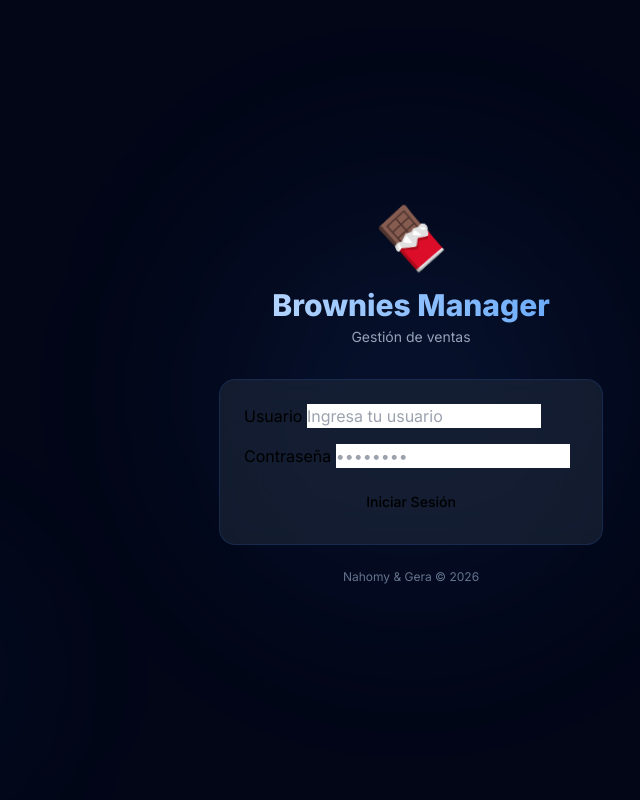
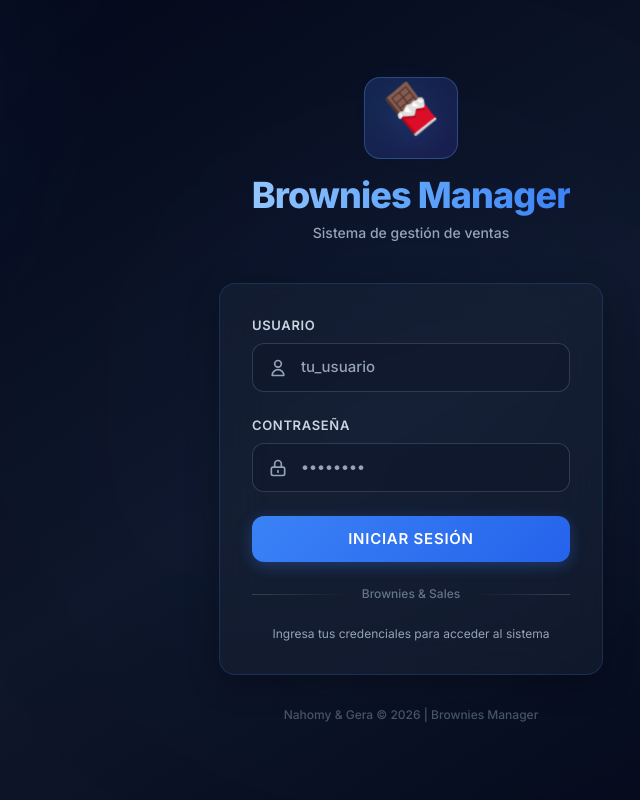
Before and after one commit to XxLGTOxX/brownies, a FastAPI app: page /login in a window 1280 px wide. Shown: the whole page, without its empty margins (229-869 px from the left). Run offline with FastAPI, Linux system fonts and the light colour scheme; parts of the project's set-up code (start-up, migrations or seed data) failed here and were passed over; some libraries are stand-ins or nearby versions.

Commit message:
Redesign login page with improved visuals, animations, and modern UI

```diff
--- a/templates/login.html
+++ b/templates/login.html
@@ -34,9 +34,80 @@
         }
 
         .glass-card {
-            background: rgba(30, 41, 59, 0.6);
+            background: rgba(30, 41, 59, 0.4);
             backdrop-filter: blur(24px);
-            border: 1px solid rgba(59, 130, 246, 0.15);
+            -webkit-backdrop-filter: blur(24px);
+            border: 1px solid rgba(59, 130, 246, 0.2);
+            box-shadow: 0 8px 32px rgba(0, 0, 0, 0.3);
+        }
+
+        .glass-card:hover {
+            border-color: rgba(59, 130, 246, 0.3);
+            box-shadow: 0 8px 40px rgba(59, 130, 246, 0.1);
+        }
+
+        .input-field {
+            width: 100%;
+            background: rgba(15, 23, 42, 0.6);
+            border: 1px solid rgba(148, 163, 184, 0.25);
+            border-radius: 12px;
+            padding: 12px 16px;
+            color: #f1f5f9;
+            font-size: 15px;
+            outline: none;
+            transition: all 0.3s ease;
+            font-weight: 500;
+        }
+
+        .input-field::placeholder {
+            color: #94a3b8;
+        }
+
+        .input-field:focus {
+            border-color: #3b82f6;
+            background: rgba(15, 23, 42, 0.8);
+            box-shadow: 0 0 0 3px rgba(59, 130, 246, 0.15), inset 0 0 0 1px rgba(59, 130, 246, 0.1);
+        }
+
+        .input-field:hover:not(:focus) {
+            border-color: rgba(148, 163, 184, 0.35);
+        }
+
+        .label {
+            display: block;
+            font-size: 13px;
+            font-weight: 600;
+            color: #cbd5e1;
+            margin-bottom: 8px;
+            text-transform: uppercase;
+            letter-spacing: 0.05em;
+        }
+
+        .btn-submit {
+            width: 100%;
+            background: linear-gradient(135deg, #3b82f6 0%, #2563eb 100%);
+            color: white;
+            padding: 12px 16px;
+            border-radius: 12px;
+            font-weight: 600;
+            font-size: 15px;
+            border: none;
+            cursor: pointer;
+            transition: all 0.3s ease;
+            box-shadow: 0 4px 15px rgba(59, 130, 246, 0.3);
+            text-transform: uppercase;
+            letter-spacing: 0.05em;
+        }
+
+        .btn-submit:hover {
+            background: linear-gradient(135deg, #60a5fa 0%, #3b82f6 100%);
+            box-shadow: 0 6px 25px rgba(59, 130, 246, 0.4);
+            transform: translateY(-2px);
+        }
+
+        .btn-submit:active {
+            transform: translateY(0);
+            box-shadow: 0 2px 10px rgba(59, 130, 246, 0.3);
         }
 
         @keyframes float {
@@ -44,12 +115,13 @@
                 transform: translateY(0px) rotate(0deg);
             }
             50% {
-                transform: translateY(-10px) rotate(5deg);
+                transform: translateY(-12px) rotate(8deg);
             }
         }
 
         .float-anim {
             animation: float 4s ease-in-out infinite;
+            filter: drop-shadow(0 8px 16px rgba(59, 130, 246, 0.2));
         }
 
         @keyframes fadeUp {
@@ -71,62 +143,119 @@
             animation: fadeUp 0.6s ease-out 0.2s forwards;
             opacity: 0;
         }
+
+        @keyframes pulse-glow {
+            0%, 100% {
+                box-shadow: 0 0 20px rgba(59, 130, 246, 0.4), 0 0 40px rgba(59, 130, 246, 0.2);
+            }
+            50% {
+                box-shadow: 0 0 30px rgba(59, 130, 246, 0.6), 0 0 60px rgba(59, 130, 246, 0.3);
+            }
+        }
+
+        .glow-circle {
+            animation: pulse-glow 3s ease-in-out infinite;
+        }
+
+        .error-box {
+            background: rgba(239, 68, 68, 0.08);
+            border: 1px solid rgba(239, 68, 68, 0.3);
+            border-radius: 12px;
+            color: #fca5a5;
+        }
     </style>
 </head>
 
-<body class="h-full bg-slate-950 flex items-center justify-center p-4">
-    <!-- Background glow -->
+<body class="h-full bg-gradient-to-br from-slate-950 via-slate-900 to-slate-950 flex items-center justify-center p-4 overflow-hidden">
+    <!-- Animated Background Elements -->
     <div class="fixed inset-0 overflow-hidden pointer-events-none">
-        <div class="absolute top-1/4 left-1/2 -translate-x-1/2 w-96 h-96 bg-blue-500/10 rounded-full blur-[100px]">
-        </div>
-        <div class="absolute bottom-0 left-0 w-64 h-64 bg-blue-500/5 rounded-full blur-[80px]"></div>
+        <!-- Top left glow -->
+        <div class="absolute -top-20 -left-40 w-80 h-80 bg-blue-500/15 rounded-full blur-[120px] glow-circle"></div>
+        <!-- Center glow -->
+        <div class="absolute top-1/2 left-1/2 -translate-x-1/2 -translate-y-1/2 w-96 h-96 bg-blue-600/10 rounded-full blur-[140px]"></div>
+        <!-- Bottom right glow -->
+        <div class="absolute -bottom-20 -right-40 w-80 h-80 bg-indigo-500/10 rounded-full blur-[120px] glow-circle"></div>
     </div>
 
+    <!-- Login Container -->
     <div class="w-full max-w-sm relative z-10">
-        <!-- Logo/Brand -->
-        <div class="text-center mb-8 fade-up">
-            <div class="text-6xl mb-3 float-anim inline-block">🍫</div>
-            <h1 class="text-3xl font-extrabold bg-gradient-to-r from-blue-200 to-blue-400 bg-clip-text text-transparent">
-                Brownies Manager
+        <!-- Logo/Brand Section -->
+        <div class="text-center mb-10 fade-up">
+            <div class="inline-block mb-4 p-4 rounded-2xl bg-gradient-to-br from-blue-500/20 to-indigo-600/20 border border-blue-400/30">
+                <div class="text-5xl float-anim">🍫</div>
+            </div>
+            <h1 class="text-4xl font-extrabold tracking-tight mb-2">
+                <span class="bg-gradient-to-r from-blue-300 via-blue-400 to-blue-500 bg-clip-text text-transparent">
+                    Brownies Manager
+                </span>
             </h1>
-            <p class="text-slate-400 text-sm mt-1">Gestión de ventas</p>
+            <p class="text-slate-400 text-sm font-medium">Sistema de gestión de ventas</p>
         </div>
 
         <!-- Login Card -->
-        <div class="glass-card rounded-2xl p-6 fade-up-delay">
+        <div class="glass-card rounded-2xl p-8 fade-up-delay">
+            <!-- Error Message -->
             {% if error %}
-            <div
-                class="bg-red-500/10 border border-red-500/30 text-red-300 px-4 py-3 rounded-xl text-sm mb-4 flex items-center gap-2">
-                <svg class="w-4 h-4 shrink-0" fill="currentColor" viewBox="0 0 20 20">
+            <div class="error-box px-4 py-3 rounded-lg text-sm mb-6 flex items-start gap-3">
+                <svg class="w-5 h-5 shrink-0 mt-0.5" fill="currentColor" viewBox="0 0 20 20">
                     <path fill-rule="evenodd"
-                        d="M18 10a8 8 0 11-16 0 8 8 0 0116 0zm-7 4a1 1 0 11-2 0 1 1 0 012 0zm-1-9a1 1 0 00-1 1v4a1 1 0 102 0V6a1 1 0 00-1-1z"
+                        d="M10 18a8 8 0 100-16 8 8 0 000 16zM8.707 7.293a1 1 0 00-1.414 1.414L8.586 10l-1.293 1.293a1 1 0 101.414 1.414L10 11.414l1.293 1.293a1 1 0 001.414-1.414L11.414 10l1.293-1.293a1 1 0 00-1.414-1.414L10 8.586 8.707 7.293z"
                         clip-rule="evenodd" />
                 </svg>
-                {{ error }}
+                <span>{{ error }}</span>
             </div>
             {% endif %}
 
-            <form method="POST" action="/login" class="space-y-4">
+            <!-- Login Form -->
+            <form method="POST" action="/login" class="space-y-6">
+                <!-- Username Field -->
                 <div>
-                    <label class="label">Usuario</label>
-                    <input type="text" name="username" required autocomplete="username"
-                        class="input-field"
-                        placeholder="Ingresa tu usuario">
+                    <label class="label" for="username">Usuario</label>
+                    <div class="relative">
+                        <svg class="absolute left-4 top-1/2 -translate-y-1/2 w-5 h-5 text-slate-400 pointer-events-none" fill="none" stroke="currentColor" viewBox="0 0 24 24">
+                            <path stroke-linecap="round" stroke-linejoin="round" stroke-width="2" d="M16 7a4 4 0 11-8 0 4 4 0 018 0zM12 14a7 7 0 00-7 7h14a7 7 0 00-7-7z" />
+                        </svg>
+                        <input type="text" id="username" name="username" required autocomplete="username"
+                            class="input-field pl-12"
+                            placeholder="tu_usuario">
+                    </div>
                 </div>
+
+                <!-- Password Field -->
                 <div>
-                    <label class="label">Contraseña</label>
-                    <input type="password" name="password" required autocomplete="current-password"
-                        class="input-field"
-                        placeholder="••••••••">
+                    <label class="label" for="password">Contraseña</label>
+                    <div class="relative">
+                        <svg class="absolute left-4 top-1/2 -translate-y-1/2 w-5 h-5 text-slate-400 pointer-events-none" fill="none" stroke="currentColor" viewBox="0 0 24 24">
+                            <path stroke-linecap="round" stroke-linejoin="round" stroke-width="2" d="M12 15v2m-6 4h12a2 2 0 002-2v-6a2 2 0 00-2-2H6a2 2 0 00-2 2v6a2 2 0 002 2zm10-10V7a4 4 0 00-8 0v4h8z" />
+                        </svg>
+                        <input type="password" id="password" name="password" required autocomplete="current-password"
+                            class="input-field pl-12"
+                            placeholder="••••••••">
+                    </div>
                 </div>
-                <button type="submit" class="btn-brand w-full py-2 px-4 rounded-lg font-medium text-sm">
+
+                <!-- Submit Button -->
+                <button type="submit" class="btn-submit mt-8">
                     Iniciar Sesión
                 </button>
             </form>
+
+            <!-- Divider -->
+            <div class="flex items-center gap-3 my-6">
+                <div class="flex-1 h-px bg-gradient-to-r from-slate-700 to-transparent"></div>
+                <span class="text-xs text-slate-500 font-medium">Brownies & Sales</span>
+                <div class="flex-1 h-px bg-gradient-to-l from-slate-700 to-transparent"></div>
+            </div>
+
+            <!-- Info Text -->
+            <p class="text-center text-xs text-slate-400">
+                Ingresa tus credenciales para acceder al sistema
+            </p>
         </div>
 
-        <p class="text-center text-slate-500 text-xs mt-6">
-            Nahomy & Gera © 2026
+        <!-- Footer -->
+        <p class="text-center text-slate-600 text-xs mt-8 font-medium">
+            Nahomy & Gera © 2026 | Brownies Manager
         </p>
     </div>
 </body>
```
